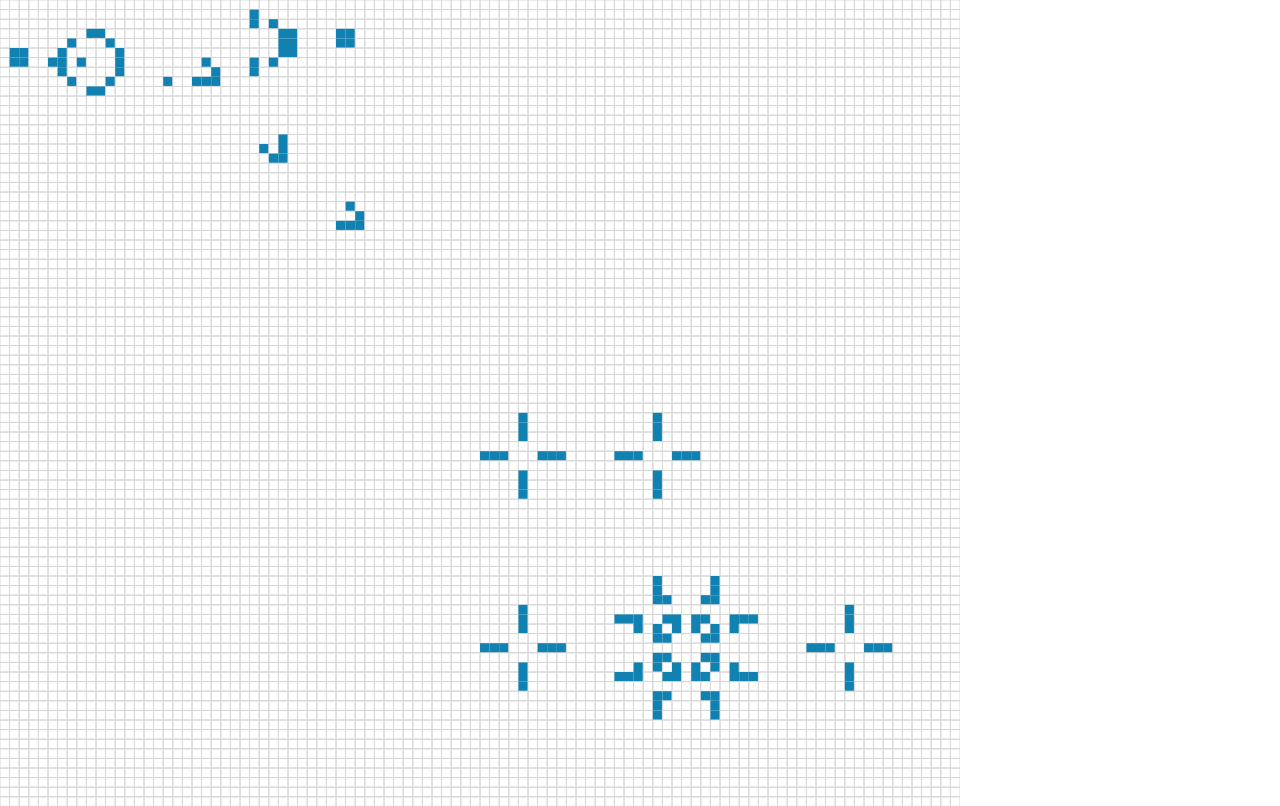
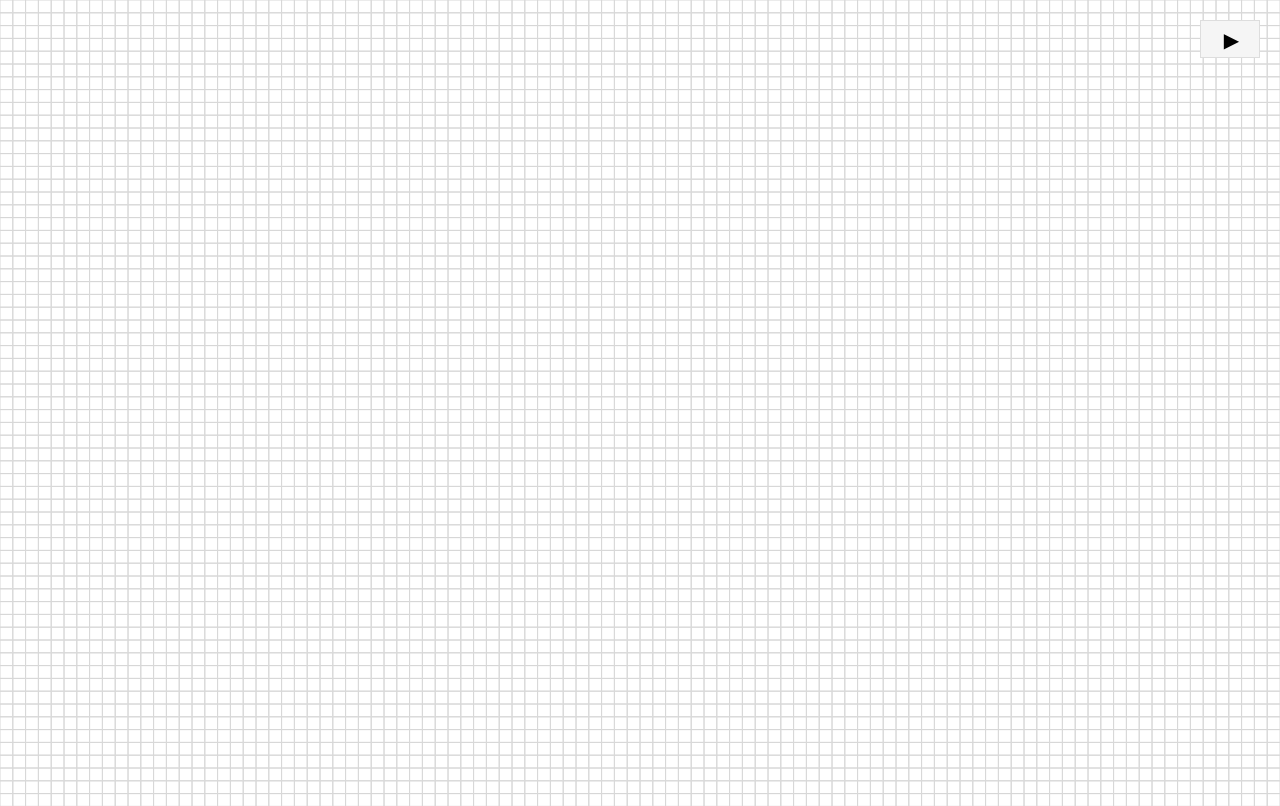
Before and after one commit to ryanrogalski/webpack-html, a website built with webpack: page src/index.html in a window 1280 px wide. Shown: the top 806 px of the page. Built offline with nearby package versions, Linux system fonts and the light colour scheme; animation ran at ten frames a second.

Commit message:
draw on canvas

```diff
--- a/src/code.js
+++ b/src/code.js
@@ -1,102 +1,75 @@
-const seed = [
-  [1, 5],
-  [1, 6],
-  [2, 5],
-  [2, 6],
-  [11, 5],
-  [11, 6],
-  [11, 7],
-  [12, 4],
-  [12, 8],
-  [13, 3],
-  [13, 9],
-  [14, 3],
-  [14, 9],
-  [15, 6],
-  [16, 4],
-  [16, 8],
-  [17, 5],
-  [17, 6],
-  [17, 7],
-  [18, 6],
-  [21, 3],
-  [21, 4],
-  [21, 5],
-  [22, 3],
-  [22, 4],
-  [22, 5],
-  [23, 2],
-  [23, 6],
-  [25, 1],
-  [25, 2],
-  [25, 6],
-  [25, 7],
-  [35, 3],
-  [35, 4],
-  [36, 3],
-  [36, 4],
-
-  [60, 47],
-  [61, 47],
-  [62, 47],
-  [60, 48],
-  [61, 48],
-  [62, 48],
-  [60, 49],
-  [61, 49],
-  [62, 49],
-  [60, 51],
-  [61, 51],
-  [62, 51],
-
-  [60, 67],
-  [61, 67],
-  [62, 67],
-  [60, 68],
-  [61, 68],
-  [62, 68],
-  [60, 69],
-  [61, 69],
-  [62, 69],
-  [60, 71],
-  [61, 71],
-  [62, 71],
-
-  [80, 67],
-  [81, 67],
-  [82, 67],
-  [80, 68],
-  [81, 68],
-  [82, 68],
-  [80, 69],
-  [81, 69],
-  [82, 69],
-  [80, 71],
-  [81, 71],
-  [82, 71],
-]
-
 class Game {
   constructor(n=10){
     this.canvas = document.querySelector('canvas')
     this.ctx = this.canvas.getContext('2d')
     this.size = this.canvas.width / n
     this.n = n
+    this.playing = false
     this.buildGrid(n)
     this.setupEvents()
     this.sizeCanvas()
   }
 
   setupEvents(){
+    const start = document.createElement('button')
+    start.classList.add('btn-start', 'btn')
+    start.textContent = ' ▶'
+    document.body.appendChild(start)
+    start.addEventListener('click', () => this.handleStart())
+    this.start = start
+
+    this.canvas.addEventListener('mouseup', (e) => this.handleUp(e))
+    this.canvas.addEventListener('mousedown', (e) => this.handleDown(e))
+
+    this.canvas.addEventListener('mousemove', (e) => this.dragCell(e))
+    this.canvas.addEventListener('click', (e) => this.clickCell(e))
     window.addEventListener('resize', () => this.sizeCanvas())
   }
 
+  handleStart(){
+    this.playing ? this.stopGame() : this.startGame()
+  }
+
+  handleDown(e) { this.dragging = true }
+
+  handleUp(e) { this.dragging = false }
+
+  clickCell(e) {
+    this.stopGame()
+    const pos = this.getMousePos(e)
+    this.fillCell(pos)
+  }
+
+  dragCell(e) {
+    if (this.dragging) this.stopGame()
+    if (!this.dragging) return false
+    const pos = this.getMousePos(e)
+    this.fillCell(pos)
+    // setTimeout(() => this.fillCell(pos), 100)
+  }
+
+  fillCell(pos){
+    const x = Math.floor(pos.x / this.size)
+    const y = Math.floor(pos.y / this.size)
+
+    this.grid[x][y] = this.grid[x][y] == 1 ? 0 : 1
+    this.draw()
+  }
+
+  getMousePos(e) {
+    const rect = this.canvas.getBoundingClientRect();
+    return {
+      x: e.clientX - rect.left,
+      y: e.clientY - rect.top
+    }
+  }
+
   sizeCanvas(){
-    const width = window.innerWidth * .75
+    const width = window.innerWidth
     this.canvas.width = width
     this.canvas.height = width
     this.size = width / this.n
-    this.drawGrid()
+    this.draw()
   }
 
   buildGrid(n) {
@@ -111,7 +84,7 @@ class Game {
     }
 
     this.grid = arr
-    this.seedGrid(seed)
+    // this.seedGrid(seed)
   }
 
   seedGrid(seed) {
@@ -173,10 +146,11 @@ class Game {
 
     this.grid = updated
 
-    requestAnimationFrame(() => this.drawGrid())
+    this.raf = requestAnimationFrame(() => this.draw())
   }
 
-  drawGrid() {
+  draw() {
+
     const ctx = this.ctx
     const size = this.size
     const grid = this.grid.slice()
@@ -198,7 +172,23 @@ class Game {
       })
     })
 
-    this.updateGrid()
+    if (this.playing) this.updateGrid()
+  }
+
+  startGame() {
+    this.start.textContent = '◼'
+
+    this.playing = true
+    this.draw()
+  }
+
+  stopGame() {
+    this.start.textContent = '▶'
+    this.playing = false
+
+    cancelAnimationFrame(this.raf)
+    this.raf = null
+
   }
 }
 
--- a/src/style.css
+++ b/src/style.css
@@ -1,3 +1,19 @@
 * {
   box-sizing: border-box;
+  font-family: avenir;
 }
+
+.btn {
+  position: fixed;
+  top: 20px;
+  right: 20px;
+  background: whitesmoke;
+  border: 1px solid #ddd;
+  text-transform: uppercase;
+  vertical-align: middle;
+  cursor: pointer;
+  outline: 0 !important;
+  font-size: 20px;
+  padding: 8px 11px 5px 14px;
+  width: 60px;
+}
```
